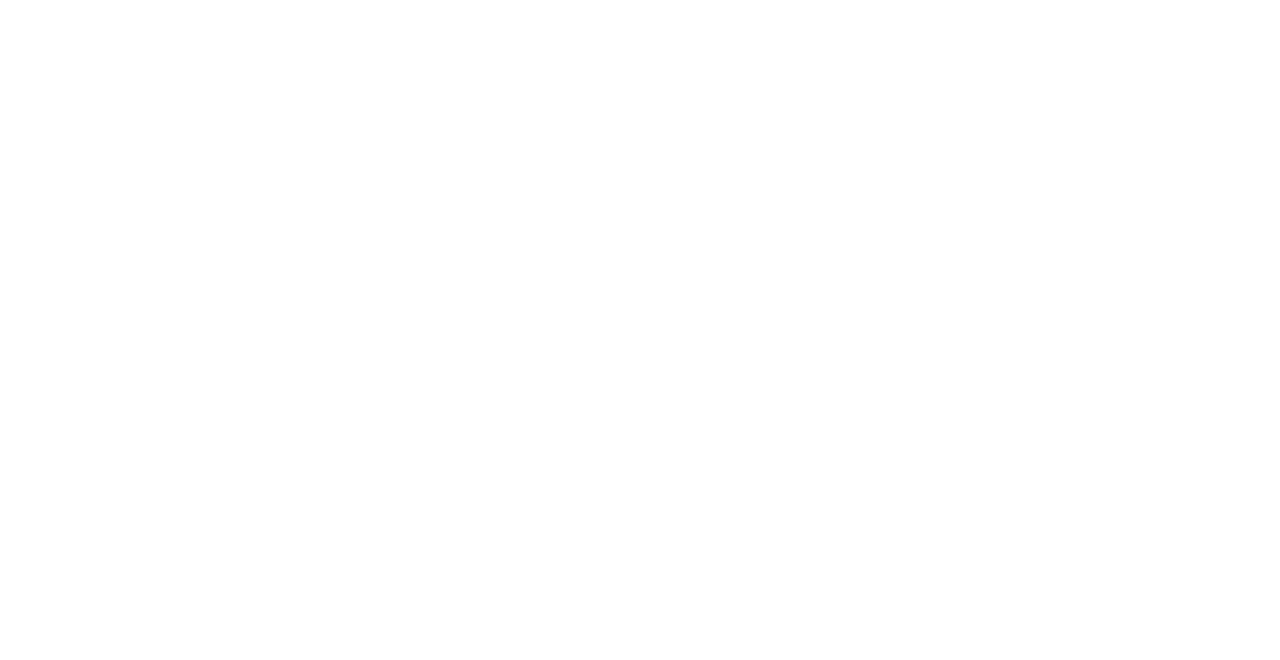
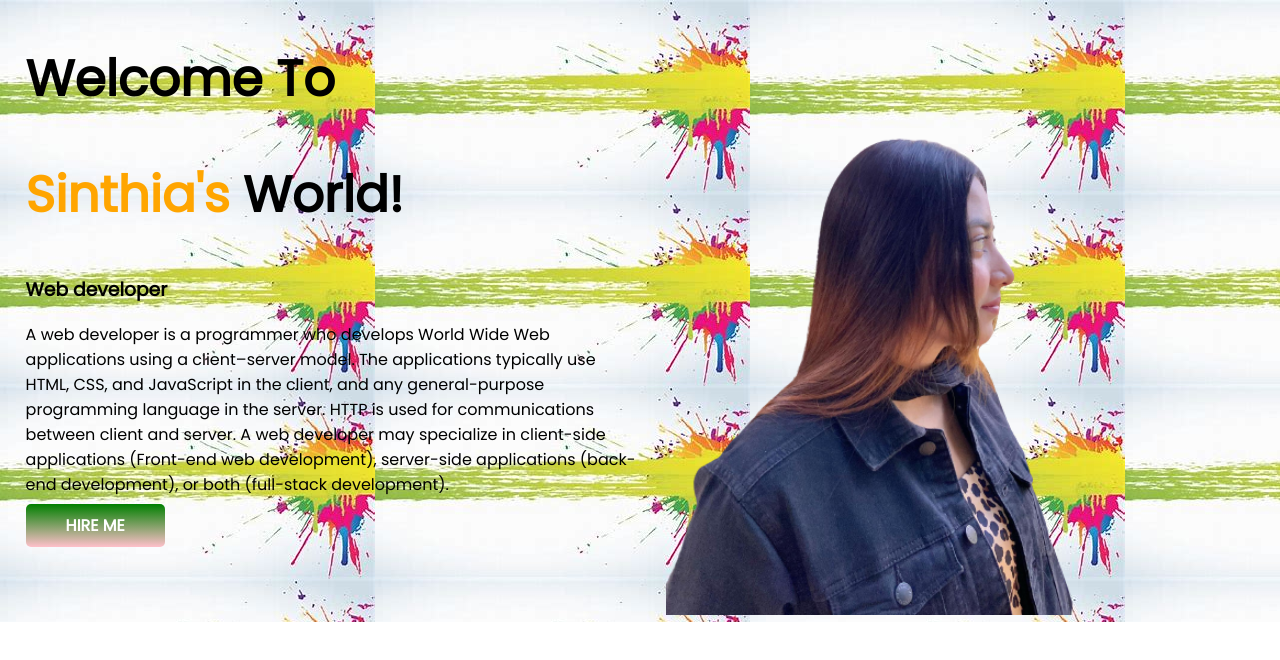
Before and after one commit to Sinthia09/developer-portfolio, a plain HTML site: page index.html in a window 1280 px wide. Drawn offline with Linux system fonts and the light colour scheme.

Commit message:
top banner added

```diff
--- a/index.html
+++ b/index.html
@@ -1,13 +1,36 @@
 <!DOCTYPE html>
 <html lang="en">
+
 <head>
     <meta charset="UTF-8">
     <meta http-equiv="X-UA-Compatible" content="IE=edge">
     <meta name="viewport" content="width=device-width, initial-scale=1.0">
     <title>Sinthia Portfolio</title>
+    <link rel="preconnect" href="https://fonts.googleapis.com">
+    <link rel="preconnect" href="https://fonts.gstatic.com" crossorigin>
+    <link href="https://fonts.googleapis.com/css2?family=Poppins&display=swap" rel="stylesheet">
     <link rel="stylesheet" href="style.css">
 </head>
+
 <body>
+    <section class="top-banner">
+        <div class="half-width">
+            <h1>Welcome To</h1>
+            <h1><span class="orange-color">Sinthia's</span> World!</h1>
+            <h3>Web developer </h3>
+            <p>A web developer is a programmer who develops World Wide Web applications using a client–server model. The
+                applications typically use HTML, CSS, and JavaScript in the client, and any general-purpose programming
+                language in the server. HTTP is used for communications between client and server. A web developer may
+                specialize in client-side applications (Front-end web development), server-side applications (back-end
+                development), or both (full-stack development).</p>
+            <a class="link-button" target="_blank" href="https://www.linkedin.com/company/programminghero">HIRE ME</a>
+        </div>
+        <div class="half-width">
+            <img src="images/Sinthia-removebg-preview.png " alt="">
+        </div>
+
+    </section>
 
 </body>
+
 </html>
--- a/style.css
+++ b/style.css
@@ -0,0 +1,39 @@
+body {
+    font-family: 'Poppins', sans-serif;
+    margin: 0;
+}
+
+h1 {
+    font-size: 50px;
+}
+
+.orange-color {
+    color: orange;
+}
+
+section {
+    display: flex;
+}
+
+.half-width {
+    width: 50%;
+    padding-left: 2%;
+}
+
+.half-width img {
+    width: 80%;
+}
+
+.link-button {
+    text-decoration: none;
+    background-image: linear-gradient(green, pink);
+    padding: 10px 40px;
+    color: white;
+    font-weight: 700;
+    border-radius: 5px;
+}
+
+.top-banner {
+    background-image: url(images/top-banner.jpg);
+    background-repeat: no repeat;
+}
```
Also changed, not shown: Sinthia.jpg (added), images/Sinthia-removebg-preview.png (added), images/developer.png (added), images/hardy.png (added), images/header_bg.png (added), images/icons/facebook.png (added), images/icons/insta.png (added), images/icons/js.png (added), images/icons/mongo.png (added), images/icons/nodejs.png (added), images/icons/react.png (added), images/icons/twitter.png (added), images/top-banner.jpg (added), top-banner.jpg (added).
